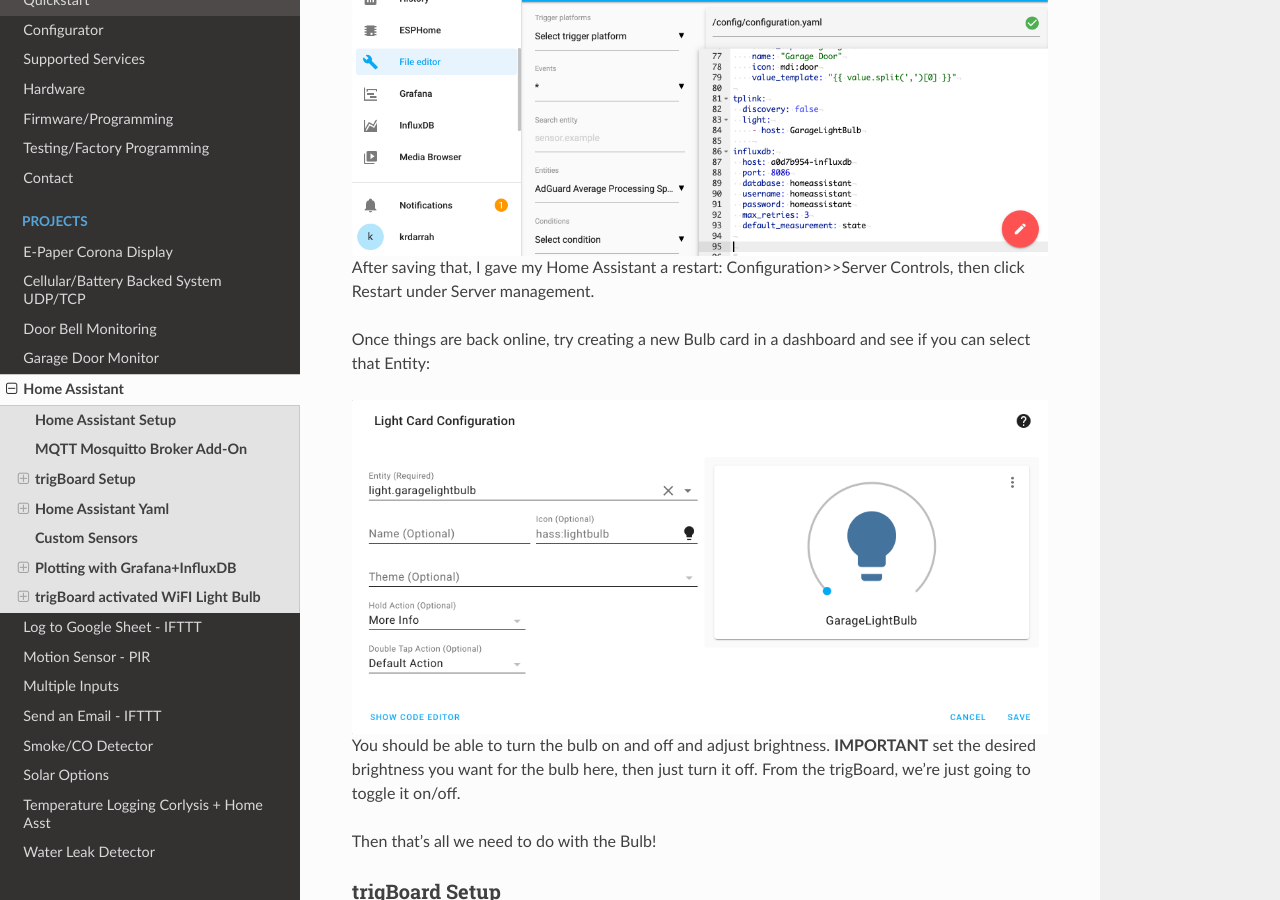
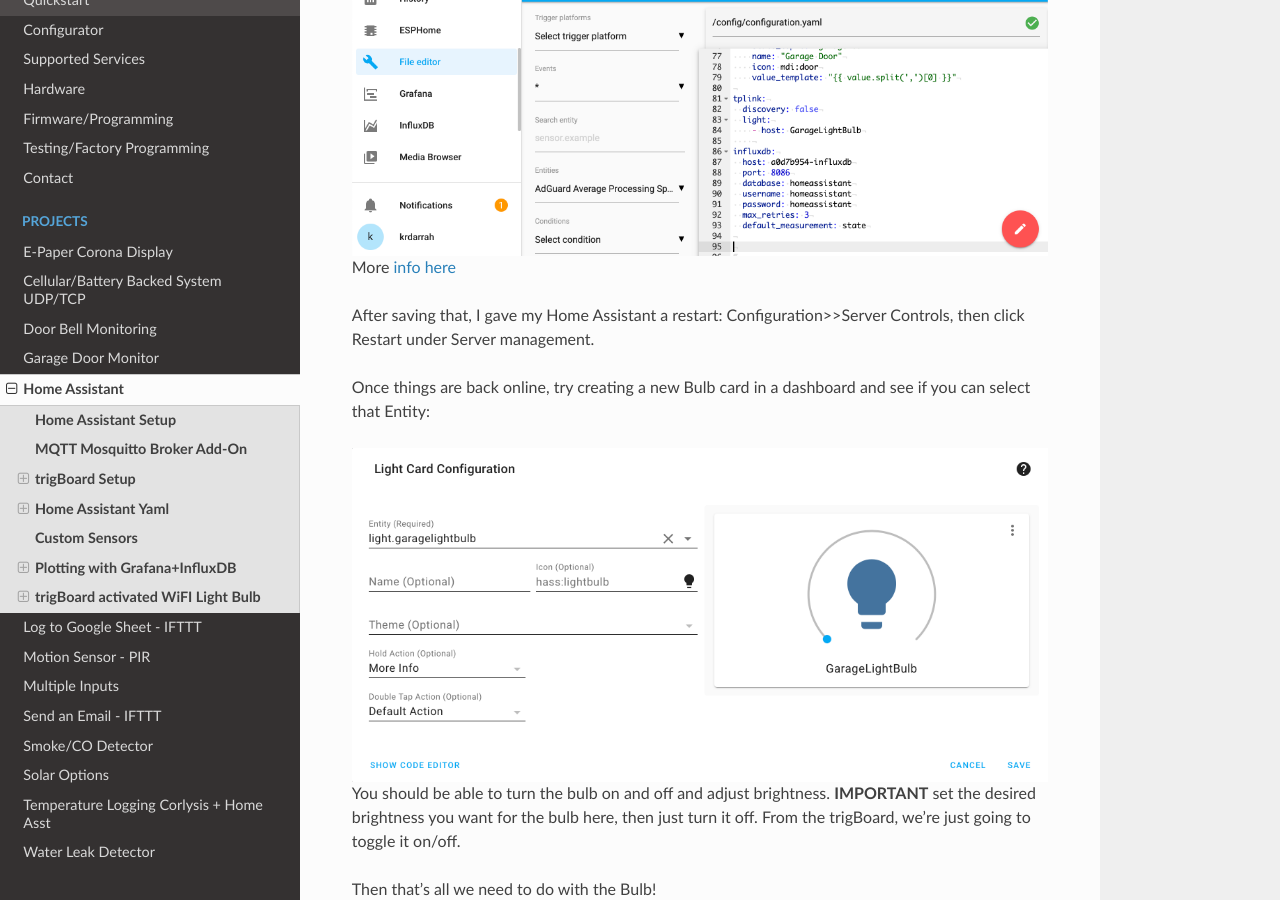
Before and after one commit to krdarrah/trigBoard_docs, a Sphinx documentation site: the page built from docs/homeassistant.rst, in a window 1280 px wide and 900 px high, scrolled down 27449 px. Built offline with Sphinx 7.4.7 and the Read the Docs theme 2.0.0, drawn with Linux system fonts in a browser that asks for light colours.

Commit message:
more info on kasa

```diff
--- a/docs/homeassistant.rst
+++ b/docs/homeassistant.rst
@@ -489,6 +489,8 @@ Mine looks like this:
 .. image:: images/tplinkkasaconfigyaml.png
 	:align: center
 
+More `info here <https://www.home-assistant.io/integrations/tplink/>`_
+
 After saving that, I gave my Home Assistant a restart: Configuration>>Server Controls, then click Restart under Server management.
 
 Once things are back online, try creating a new Bulb card in a dashboard and see if you can select that Entity:
```
Also changed, not shown: 1 other file.
